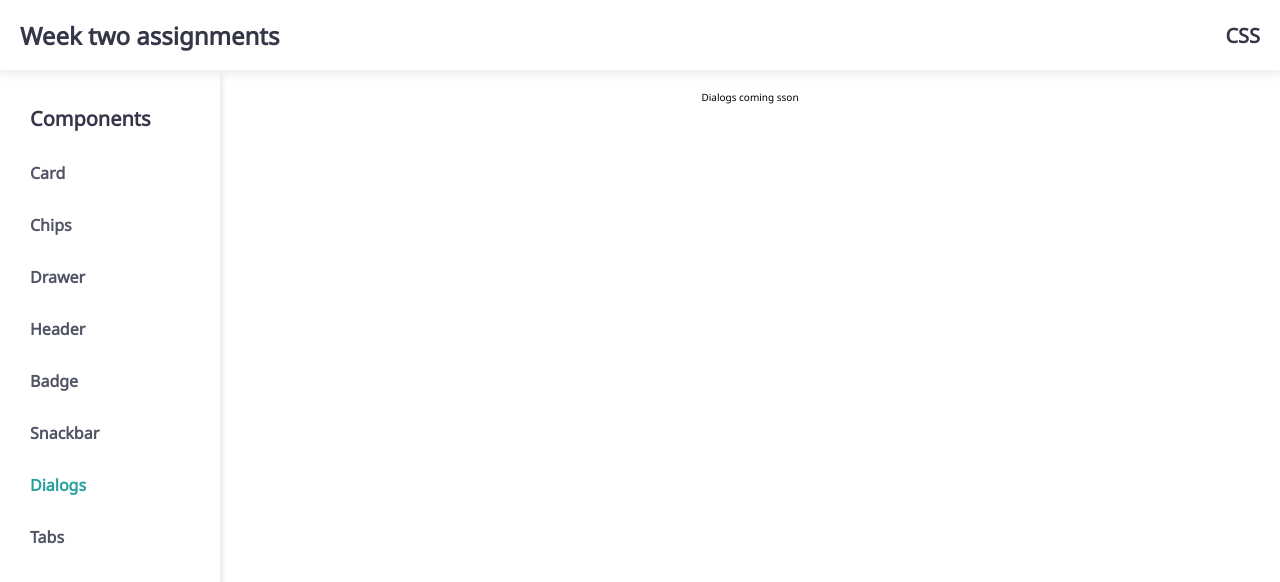
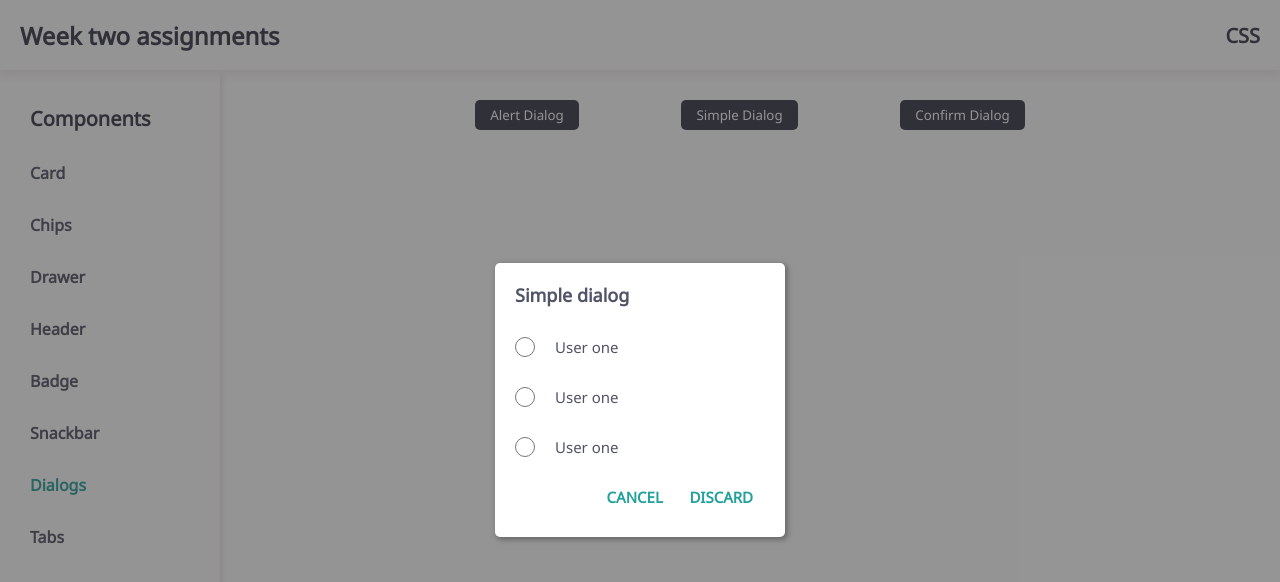
Before and after one commit to JowelTisso/neog22week2assignment, a plain HTML site: page components/dialogs/dialogs.html in a window 1280 px wide. Shown: the top 582 px of the page. Drawn offline with Linux system fonts and the light colour scheme.

Commit message:
feat: dialogs completed

```diff
--- a/components/dialogs/dialogs.html
+++ b/components/dialogs/dialogs.html
@@ -62,7 +62,73 @@
           </ul>
         </nav>
       </aside>
-      <main>Dialogs coming sson</main>
+      <main>
+        <div class="demo-btn-container">
+          <button id="btn-alert" class="btn-sm">Alert Dialog</button>
+          <button id="btn-simple" class="btn-sm">Simple Dialog</button>
+          <button id="btn-confirm" class="btn-sm">Confirm Dialog</button>
+        </div>
+
+        <!--Alert Dialog-->
+        <div id="dialog-backdrop" class="dialog-container hide-dialog">
+          <div class="dialog">
+            <p class="dialog-msg">Discard draft?</p>
+            <div class="dialog-btn-container">
+              <button class="dialog-btn">CANCEL</button>
+              <button class="dialog-btn">DISCARD</button>
+            </div>
+          </div>
+        </div>
+
+        <!--Simple Dialog-->
+        <div id="dialog-backdrop-simple" class="dialog-container hide-dialog">
+          <div class="dialog pd-left-3x wd-md">
+            <p class="dialog-msg font-bd">Simple dialog</p>
+            <div class="list-item">
+              <span class="icon-container">
+                <i class="fas fa-user fa-2x"></i>
+              </span>
+              <p class="list-item-title">User one</p>
+            </div>
+            <div class="list-item">
+              <span class="icon-container">
+                <i class="fas fa-user fa-2x"></i>
+              </span>
+              <p class="list-item-title">User one</p>
+            </div>
+            <div class="list-item">
+              <span class="icon-container">
+                <i class="fas fa-user fa-2x"></i>
+              </span>
+              <p class="list-item-title">User one</p>
+            </div>
+          </div>
+        </div>
+
+        <!--Confirm Dialog-->
+        <div id="dialog-backdrop-confirm" class="dialog-container show-dialog">
+          <div class="dialog pd-left-3x wd-md">
+            <p class="dialog-msg font-bd">Simple dialog</p>
+            <div class="list-item">
+              <input type="radio" class="radio-btn" />
+              <p class="list-item-title">User one</p>
+            </div>
+            <div class="list-item">
+              <input type="radio" class="radio-btn" />
+              <p class="list-item-title">User one</p>
+            </div>
+            <div class="list-item">
+              <input type="radio" class="radio-btn" />
+              <p class="list-item-title">User one</p>
+            </div>
+            <div class="dialog-btn-container mg-top-2x">
+              <button class="dialog-btn">CANCEL</button>
+              <button class="dialog-btn">DISCARD</button>
+            </div>
+          </div>
+        </div>
+      </main>
     </div>
+    <script src="dialogs.js"></script>
   </body>
 </html>
--- /dev/null
+++ b/components/dialogs/dialogs.js
@@ -0,0 +1,29 @@
+const dialogBackdrop = document.querySelector("#dialog-backdrop");
+const dialogBackdropSimple = document.querySelector("#dialog-backdrop-simple");
+const dialogBackdropConfirm = document.querySelector(
+  "#dialog-backdrop-confirm"
+);
+const btnAlert = document.querySelector("#btn-alert");
+const btnSimple = document.querySelector("#btn-simple");
+const btnConfirm = document.querySelector("#btn-confirm");
+
+dialogBackdrop.addEventListener("click", () => {
+  dialogBackdrop.className = "dialog-container hide-dialog";
+});
+btnAlert.addEventListener("click", () => {
+  dialogBackdrop.className = "dialog-container show-dialog";
+});
+
+dialogBackdropSimple.addEventListener("click", () => {
+  dialogBackdropSimple.className = "dialog-container hide-dialog";
+});
+btnSimple.addEventListener("click", () => {
+  dialogBackdropSimple.className = "dialog-container show-dialog";
+});
+
+dialogBackdropConfirm.addEventListener("click", () => {
+  dialogBackdropConfirm.className = "dialog-container hide-dialog";
+});
+btnConfirm.addEventListener("click", () => {
+  dialogBackdropConfirm.className = "dialog-container show-dialog";
+});
--- a/components/dialogs/style.css
+++ b/components/dialogs/style.css
@@ -0,0 +1,107 @@
+/* Generic */
+
+.btn-sm {
+  margin: 1rem 5rem;
+}
+
+/* Container */
+
+.dialog-container {
+  position: absolute;
+  top: 0;
+  bottom: 0;
+  left: 0;
+  right: 0;
+  background-color: rgba(44, 43, 43, 0.5);
+  display: flex;
+  justify-content: center;
+  align-items: center;
+  /* visibility: hidden; */
+}
+
+/* Element */
+.dialog {
+  background-color: var(--primary-bg-color);
+  padding: 2rem 2rem;
+  border-radius: 5px;
+  box-shadow: 2px 2px 5px 1px rgb(107, 106, 106);
+  width: 30rem;
+  min-height: 10rem;
+  display: flex;
+  flex-direction: column;
+}
+
+.dialog-msg {
+  font-size: 1.8rem;
+  color: var(--light-text-color);
+}
+
+.dialog-btn-container {
+  margin: auto 0 0 auto;
+}
+
+.dialog-btn {
+  background-color: transparent;
+  border: 0;
+  font-size: 1.5rem;
+  font-weight: bold;
+  color: var(--highlight-text-color);
+  padding: 1rem 1.2rem;
+  border-radius: 5px;
+}
+
+.dialog-btn:hover {
+  background-color: var(--primary-text-color);
+}
+
+.show-dialog {
+  visibility: visible;
+}
+
+.hide-dialog {
+  visibility: hidden;
+}
+
+.icon-container {
+  background-color: rgb(187, 184, 184);
+  width: 2rem;
+  height: 2rem;
+  border-radius: 50%;
+  padding: 1rem;
+  display: flex;
+  justify-content: center;
+  align-items: center;
+}
+
+.list-item {
+  display: flex;
+  align-items: center;
+  margin-top: 3rem;
+}
+
+.list-item-title {
+  margin-left: 2rem;
+  font-size: 1.5rem;
+  color: var(--light-text-color);
+}
+
+.radio-btn {
+  width: 2rem;
+  height: 2rem;
+}
+
+.pd-left-5x {
+  padding-left: 3rem;
+}
+
+.wd-md {
+  width: 25rem;
+}
+
+.font-bd {
+  font-weight: 800;
+}
+
+.mg-top-2x {
+  margin-top: 2rem;
+}
--- a/components/snackbar/style.css
+++ b/components/snackbar/style.css
@@ -70,11 +70,6 @@
 }
 
 .btn-sm {
-  background-color: var(--primary-text-color);
-  color: var(--secondary-text-color);
-  border: 0;
-  padding: 0.6rem 1.5rem;
-  border-radius: 5px;
   margin: 1rem 5rem;
 }
 
--- a/global_style.css
+++ b/global_style.css
@@ -20,6 +20,7 @@ html {
   --highlight-text-color: #24a19c;
   --dark-text-color: #1c1d25;
   --light-text-color: #515366;
+  --primary-bg-color: rgb(255, 255, 255);
 }
 
 /* Container */
@@ -149,3 +150,11 @@ a:hover {
 .mg-top-7x {
   margin-top: 7rem;
 }
+
+.btn-sm {
+  background-color: var(--primary-text-color);
+  color: var(--secondary-text-color);
+  border: 0;
+  padding: 0.6rem 1.5rem;
+  border-radius: 5px;
+}
```
Also changed, not shown: components/badge/style.css (+0 -7 lines).
